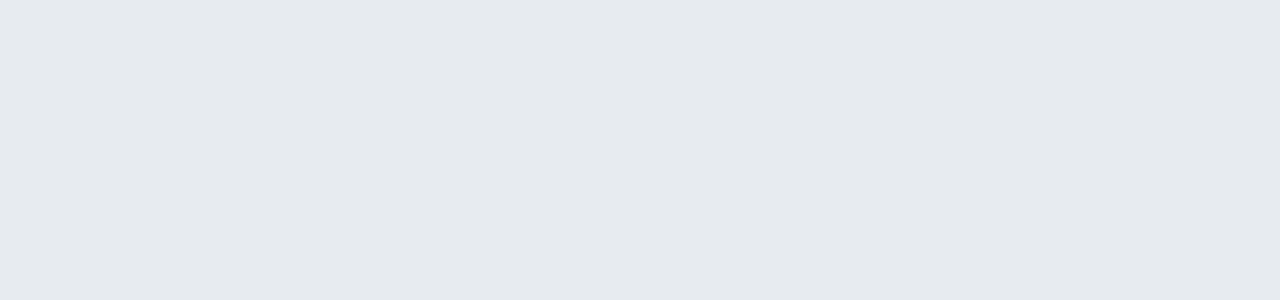
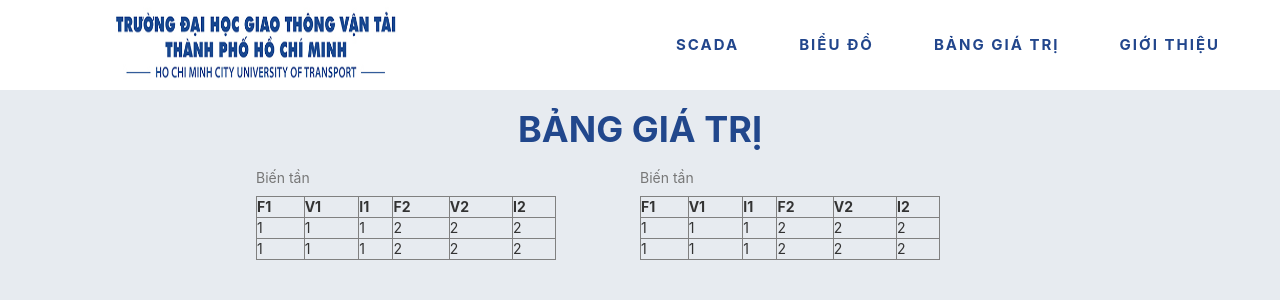
Before and after one commit to lytienking/scada-web, a React (Create React App) app: page /value in a window 1280 px wide. Shown: the top 300 px of the page. Built offline with nearby package versions, Linux system fonts and the light colour scheme.

Commit message:
table value

```diff
--- a/src/App.js
+++ b/src/App.js
@@ -6,6 +6,7 @@ import './App.css';
 const Home = React.lazy(() => import('./components/Home'));
 const Chart = React.lazy(() => import('./components/Chart'));
 const About = React.lazy(() => import('./components/About'));
+const Value = React.lazy(() => import('./components/Value'));
 function App() {
   return (
     <Suspense>
@@ -14,6 +15,7 @@ function App() {
           <Route component={Home} path="/" exact />
           <Route component={Chart} path="/chart" />
           <Route component={About} path="/about" />
+          <Route component={Value} path="/value" />
         </Switch>
       </BrowserRouter>
     </Suspense>
--- a/src/components/Home/pages/Home.jsx
+++ b/src/components/Home/pages/Home.jsx
@@ -20,8 +20,8 @@ const Home = () => {
       <h1 className="section-title">
         SC<span>A</span>D<span>A</span>
       </h1>
-      <Box >
-        <Grid  container>
+      <Box>
+        <Grid container>
           <Grid item xs={4}>
             <div className="card-big-shadow">
               <div className="card card-just-text" data-background="color" data-color="yellow" data-radius="none">
@@ -37,25 +37,27 @@ const Home = () => {
               </div>
             </div>
           </Grid>
-          <Grid className='tree-info' item xs={4}>
+          <Grid className="tree-info" item xs={4}>
             <table border="1">
-              <caption className='cap-table'>TRẠNG THÁI CÂY TRỒNG</caption>
+              <caption className="cap-table">TRẠNG thÁI CÂY TRỒNG</caption>
+              <tbody>
                 <tr>
-                <th className='column1'>Màu xanh (%)</th>
-                <th className='column2'>52</th>
+                  <th className="column1">Màu xanh (%)</th>
+                  <th className="column2">52</th>
                 </tr>
                 <tr>
-                <th className='column1'>Màu vàng (%)</th>
-                <th className='column2'>52</th>
+                  <th className="column1">Màu vàng (%)</th>
+                  <th className="column2">52</th>
                 </tr>
                 <tr>
-                <th className='column1'>Màu đỏ (%)</th>
-                <th className='column2'>52</th>
+                  <th className="column1">Màu đỏ (%)</th>
+                  <th className="column2">52</th>
                 </tr>
                 <tr>
-                <th className='column1'>Chiều cao (mm)</th>
-                <th className='column2'>52</th>
+                  <th className="column1">Chiều cao (mm)</th>
+                  <th className="column2">52</th>
                 </tr>
+              </tbody>
             </table>
           </Grid>
           <Grid item xs={4}>
@@ -77,56 +79,62 @@ const Home = () => {
       </Box>
 
       <Box sx={{ width: '100%', marginTop: '100px' }}>
-        <Grid  container>
-        <Grid className='status-info' item xs={4}>
+        <Grid container>
+          <Grid className="status-info" item xs={4}>
             <table border="1">
-              <caption className='cap-table'>BIẾN TẦN NHIỆT ĐỘ</caption>
+              <caption className="cap-table">BIẾN TẦN NHIỆT ĐỘ</caption>
+              <tbody>
                 <tr>
-                <th className='column1'>Tần số thực</th>
-                <th className='column2'>52</th>
+                  <th className="column1">Tần số thực</th>
+                  <th className="column2">52</th>
                 </tr>
                 <tr>
-                <th className='column1'>DC BUS</th>
-                <th className='column2'>52</th>
+                  <th className="column1">DC BUS</th>
+                  <th className="column2">52</th>
                 </tr>
                 <tr>
-                <th className='column1'>Dòng điện</th>
-                <th className='column2'>52</th>
+                  <th className="column1">Dòng điện</th>
+                  <th className="column2">52</th>
                 </tr>
+              </tbody>
             </table>
           </Grid>
-          <Grid className='status-info' item xs={4}>
+          <Grid className="status-info" item xs={4}>
             <table border="1">
-              <caption className='cap-table'>TRẠNG THÁI KẾT NỐI</caption>
+              <caption className="cap-table">TRẠNG THÁI KẾT NỐI</caption>
+              <tbody>
                 <tr>
-                <th className='column1'>Rasp - Rasp</th>
-                <th className='column2'>52</th>
+                  <th className="column1">Rasp - Rasp</th>
+                  <th className="column2">52</th>
                 </tr>
                 <tr>
-                <th className='column1'>Rasp - Arduino</th>
-                <th className='column2'>52</th>
+                  <th className="column1">Rasp - Arduino</th>
+                  <th className="column2">52</th>
                 </tr>
                 <tr>
-                <th className='column1'>Rasp - PLC</th>
-                <th className='column2'>52</th>
+                  <th className="column1">Rasp - PLC</th>
+                  <th className="column2">52</th>
                 </tr>
+              </tbody>
             </table>
           </Grid>
-          <Grid className='status-info' item xs={4}>
+          <Grid className="status-info" item xs={4}>
             <table border="1">
-              <caption className='cap-table'>BIẾN TẦN ĐỘ ẨM</caption>
+              <caption className="cap-table">BIẾN TẦN ĐỘ ẨM</caption>
+              <tbody>
                 <tr>
-                <th className='column1'>Tần số thực</th>
-                <th className='column2'>52</th>
+                  <th className="column1">Tần số thực</th>
+                  <th className="column2">52</th>
                 </tr>
                 <tr>
-                <th className='column1'>DC BUS</th>
-                <th className='column2'>52</th>
+                  <th className="column1">DC BUS</th>
+                  <th className="column2">52</th>
                 </tr>
                 <tr>
-                <th className='column1'>Dòng điện</th>
-                <th className='column2'>52</th>
+                  <th className="column1">Dòng điện</th>
+                  <th className="column2">52</th>
                 </tr>
+              </tbody>
             </table>
           </Grid>
         </Grid>
--- /dev/null
+++ b/src/components/Value/index.js
@@ -0,0 +1,18 @@
+import React from "react";
+import { Switch, Route, useRouteMatch } from "react-router-dom";
+
+import ValuePage from "./pages/Value";
+import Layout from "../Layout/Layout";
+
+const Home =() => {
+  const match = useRouteMatch();
+  return (
+    <Layout>
+      <Switch>
+        <Route exact path={`${match.url}/`} component={ValuePage} />
+      </Switch>
+    </Layout>
+  );
+}
+
+export default Home;
--- /dev/null
+++ b/src/components/Value/pages/Value.jsx
@@ -0,0 +1,107 @@
+import React from 'react';
+import './Value.scss';
+
+const Value = () => {
+  const data1 = [
+    {
+      F1: 1,
+      V1: 1,
+      I1: 1,
+      F2: 2,
+      V2: 2,
+      I2: 2,
+      createdAt: '26-18-2021',
+    },
+    {
+      F1: 1,
+      V1: 1,
+      I1: 1,
+      F2: 2,
+      V2: 2,
+      I2: 2,
+      createdAt: '25-18-2021',
+    },
+  ];
+  const data2 = [
+    {
+      F1: 1,
+      V1: 1,
+      I1: 1,
+      F2: 2,
+      V2: 2,
+      I2: 2,
+      createdAt: '26-18-2021',
+    },
+    {
+      F1: 1,
+      V1: 1,
+      I1: 1,
+      F2: 2,
+      V2: 2,
+      I2: 2,
+      createdAt: '25-18-2021',
+    },
+  ];
+  return (
+    <div className="value">
+      <h1 className="title">Bảng giá trị</h1>
+      <div className="table-value">
+        <div className="table-left">
+          <table border="1">
+            <caption>Biến tần</caption>
+            <thead>
+              <tr>
+                <th>F1</th>
+                <th>V1</th>
+                <th>I1</th>
+                <th>F2</th>
+                <th>V2</th>
+                <th>I2</th>
+              </tr>
+            </thead>
+            <tbody>
+              {data1.map((item, index) => (
+                <tr key={`${item.createdAt}-${index}`}>
+                  <td>{item.F1}</td>
+                  <td>{item.V1}</td>
+                  <td>{item.I1}</td>
+                  <td>{item.F2}</td>
+                  <td>{item.V2}</td>
+                  <td>{item.I2}</td>
+                </tr>
+              ))}
+            </tbody>
+          </table>
+        </div>
+        <div className="table-right">
+          <table border="1">
+            <caption>Biến tần</caption>
+            <thead>
+              <tr>
+                <th>F1</th>
+                <th>V1</th>
+                <th>I1</th>
+                <th>F2</th>
+                <th>V2</th>
+                <th>I2</th>
+              </tr>
+            </thead>
+            <tbody>
+              {data2.map((item, index) => (
+                <tr key={`${item.createdAt}-${index}`}>
+                  <td>{item.F1}</td>
+                  <td>{item.V1}</td>
+                  <td>{item.I1}</td>
+                  <td>{item.F2}</td>
+                  <td>{item.V2}</td>
+                  <td>{item.I2}</td>
+                </tr>
+              ))}
+            </tbody>
+          </table>
+        </div>
+      </div>
+    </div>
+  );
+};
+export default Value;
--- /dev/null
+++ b/src/components/Value/pages/Value.scss
@@ -0,0 +1,24 @@
+.value {
+  padding: 0 20%;
+}
+.title {
+  text-align: center;
+  color: #21478c;
+  font-weight: bold;
+  text-transform: uppercase;
+}
+.table-value {
+  display: flex;
+}
+.table-left {
+  width: 50%;
+  table{
+    width: 300px;
+  }
+}
+.table-right {
+  width: 50%;
+  table{
+    width: 300px;
+  }
+}
```
Lines whose indentation alone changed are shown as unchanged.
